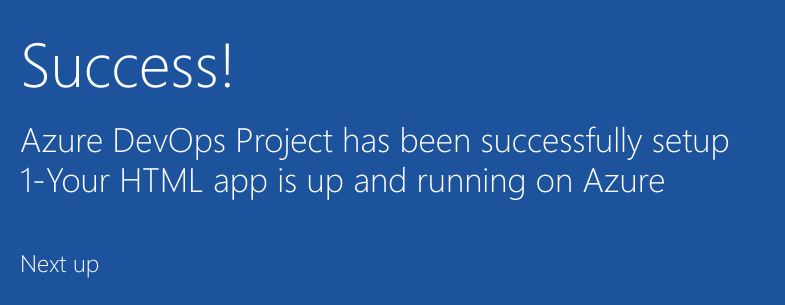
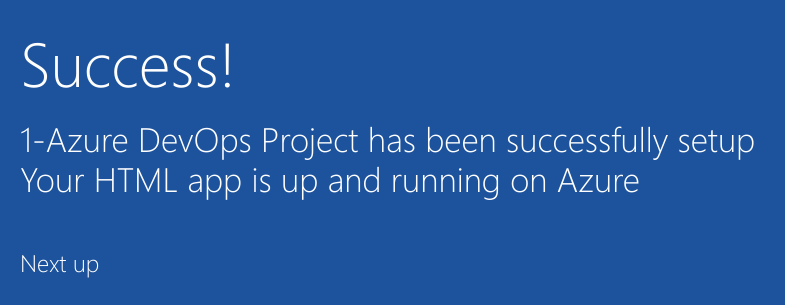
Before and after one commit to PRERANABAJAJ14/Assignment3, a plain HTML site: page sample-project/index.html in a window 1280 px wide. Shown: the part 352-657 px from the top of the page, 205-990 px from the left. Drawn offline with Linux system fonts and the light colour scheme.

Commit message:
Update index.html

```diff
--- a/sample-project/index.html
+++ b/sample-project/index.html
@@ -19,8 +19,8 @@
         </div>
             <div class="content-body">
                 <div class="success-text">Success!</div>
-                <div class="description line-1"> Azure DevOps Project has been successfully setup</div>
-                <div class="description line-2"> 1-Your HTML app is up and running on Azure</div>
+                <div class="description line-1"> 1-Azure DevOps Project has been successfully setup</div>
+                <div class="description line-2"> Your HTML app is up and running on Azure</div>
                 <div class="next-steps-container">
                     <div class="next-steps-header">Next up</div>
                     <div class="next-steps-body">
```
